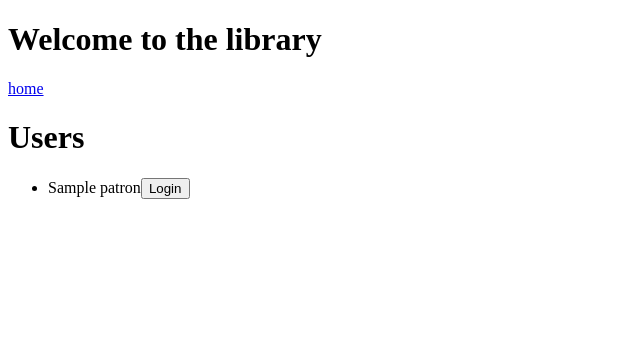
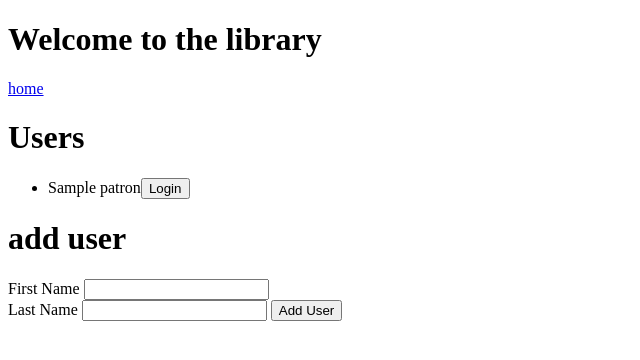
Before and after one commit to Sean-Peterson/library-project, a PHP site: template views/patrons.html.twig in a window 1280 px wide. Shown: the top 360 px of the page, without its empty margins (0-640 px from the left). Run offline with PHP 8.4, Linux system fonts and the light colour scheme; the template is opened without the code that fills it: most values are stand-ins (such as "Sample title", 1, 10 or a date in 2020); some libraries are stand-ins or nearby versions.

Commit message:
add ability to add users

```diff
--- a/src/Patron.php
+++ b/src/Patron.php
@@ -37,7 +37,7 @@
 
         function save()
         {
-            $GLOBALS['DB']->exec("INSERT INTO patrons (first_name, last_name) VALUES ('{$this->getFirstName}','{$this->getLastName}');");
+            $GLOBALS['DB']->exec("INSERT INTO patrons (first_name, last_name) VALUES ('{$this->getFirstName()}','{$this->getLastName()}');");
             $this->id = $GLOBALS['DB']->lastInsertId();
         }
 
--- a/views/patrons.html.twig
+++ b/views/patrons.html.twig
@@ -19,4 +19,13 @@
 
 {% endblock %}
 
-{% block controls %}{% endblock %}
+{% block controls %}
+<h1>add user</h1>
+<form action="/add_patron" method="post">
+    <label for="first_name">First Name</label>
+    <input required type="text" name="first_name"><br>
+    <label for="last_name">Last Name</label>
+    <input required type="text" name="last_name">
+    <button type="submit" name="button">Add User</button>
+</form>
+{% endblock %}
```
Also changed, not shown: app/app.php (+10 -4 lines).
